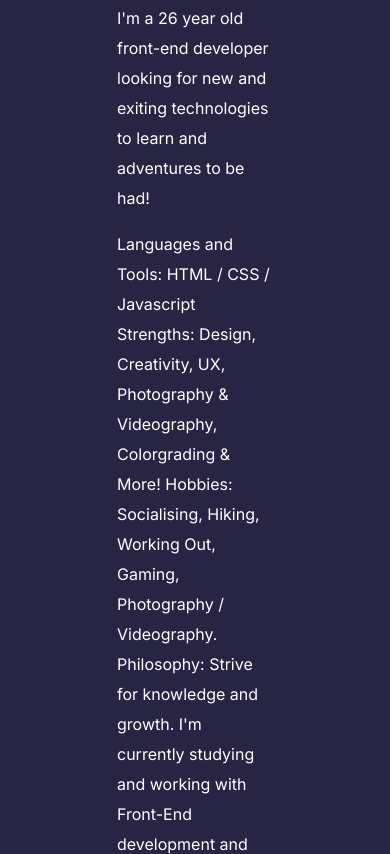
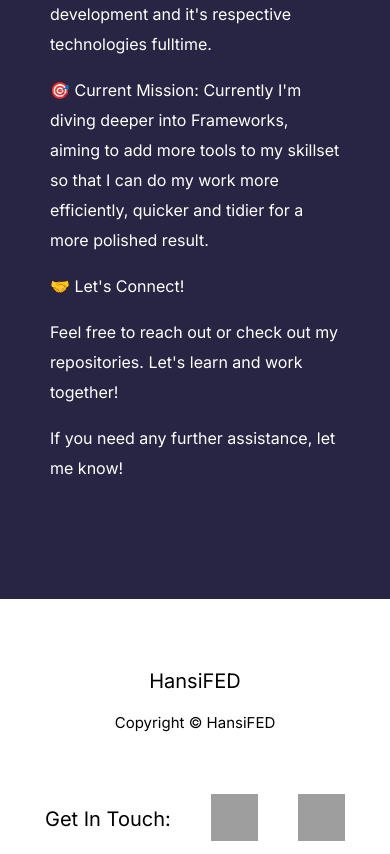
Before and after one commit to HansiFED/Portfolio, a plain HTML site: page about/index.html in a window 390 px wide. Shown: the part 1146-2000 px from the top of the page. Drawn offline with Linux system fonts and the light colour scheme; grey boxes are pictures that could not be loaded.

Commit message:
About Page Viewported

```diff
--- a/css/about.css
+++ b/css/about.css
@@ -13,6 +13,7 @@ a {
 
 .aboutHeader {
   width: 100%;
+  max-width: 3000px;
   height: 800px;
   background-image: url("../media/me.jpg");
   background-size: cover;
@@ -46,10 +47,12 @@ main {
   justify-content: center;
   background-color: #282444;
   color: #ffffff;
+  width: 100%;
+  max-width: 3000px;
 }
 
 .aboutMeSection {
-  max-width: 40%;
+  max-width: 50%;
   padding: 100px;
   margin-bottom: 50px;
 }
@@ -68,12 +71,10 @@ h1 {
 footer {
   align-self: center;
   display: flex;
-  flex-direction: row;
   justify-content: space-between;
-  align-self: center;
-  width: 100%;
   max-width: 1600px;
   margin: 50px;
+  width: 90%;
   align-items: center;
   background-color: #ffffff;
 }
@@ -105,3 +106,32 @@ footer p {
   transition: 0.3s;
   transform: scale(1.2);
 }
+
+/* --------------------- MEDIA ------------------ */
+
+@media screen and (max-width: 1640px) {
+  .aboutHeader {
+    width: 100%;
+    height: 500px;
+  }
+
+  .aboutMeSection {
+    max-width: 70%;
+  }
+}
+
+@media screen and (max-width: 620px) {
+  .aboutMeSection {
+    max-width: 90%;
+    padding: 50px;
+  }
+
+  .copyRightContainer {
+    text-align: center;
+    margin-bottom: 40px;
+  }
+
+  footer {
+    flex-direction: column;
+  }
+}
```
